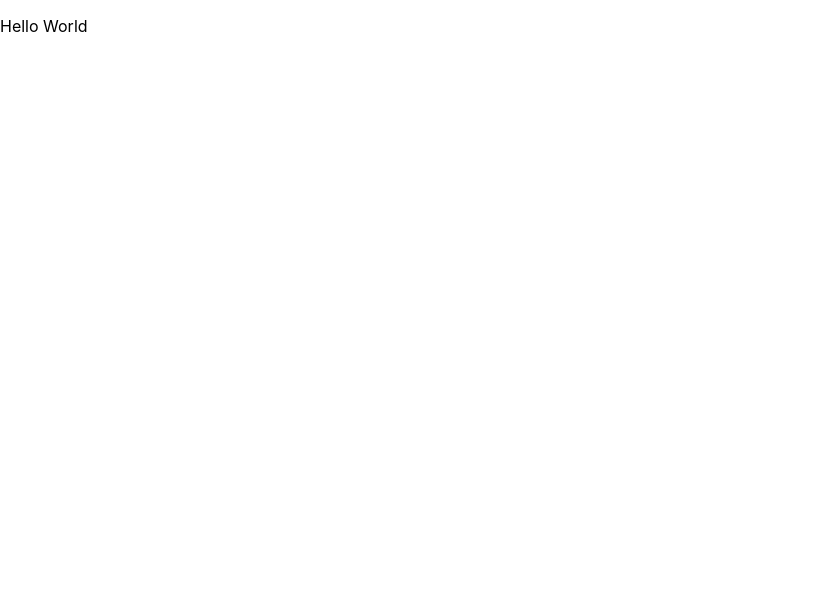
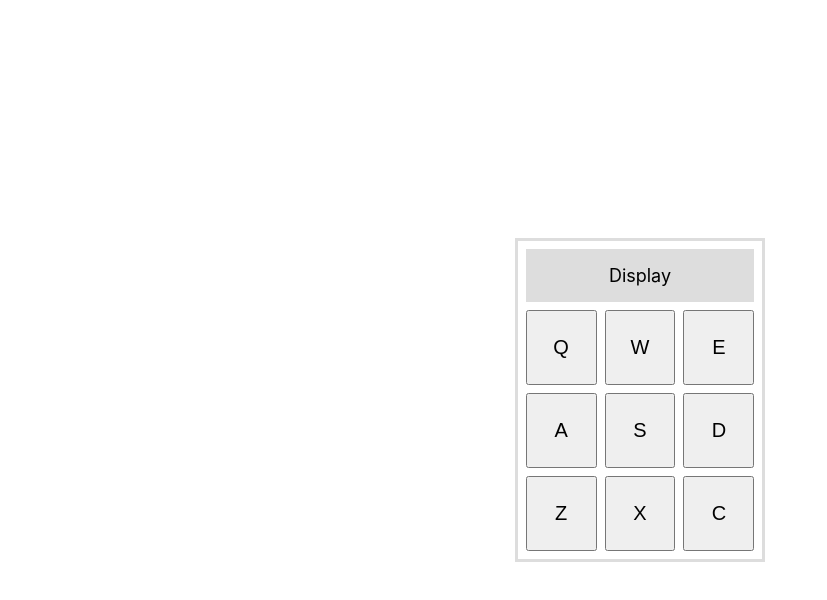
Before and after one commit to Jimfarrugia/react-drum-machine, a React (Create React App) app: page / in a window 1280 px wide. Shown: the top 600 px of the page, without its empty margins (0-827 px from the left). Built offline with nearby package versions, Linux system fonts and the light colour scheme.

Commit message:
add basic layout with html/css

```diff
--- a/src/App.js
+++ b/src/App.js
@@ -1,7 +1,36 @@
 function App() {
 	return (
-		<div className="App">
-			<p>Hello World</p>
+		<div id="drum-machine" className="container">
+			<div id="display">Display</div>
+			<div id="drum-pads">
+				<button id="closed-hat" type="button" className="drum-pad">
+					Q
+				</button>
+				<button id="open-hat" type="button" className="drum-pad">
+					W
+				</button>
+				<button id="kick" type="button" className="drum-pad">
+					E
+				</button>
+				<button id="snare1" type="button" className="drum-pad">
+					A
+				</button>
+				<button id="snare2" type="button" className="drum-pad">
+					S
+				</button>
+				<button id="clap" type="button" className="drum-pad">
+					D
+				</button>
+				<button id="tom" type="button" className="drum-pad">
+					Z
+				</button>
+				<button id="low-tom" type="button" className="drum-pad">
+					X
+				</button>
+				<button id="clave" type="button" className="drum-pad">
+					C
+				</button>
+			</div>
 		</div>
 	);
 }
--- a/src/index.css
+++ b/src/index.css
@@ -5,4 +5,34 @@ body {
 		sans-serif;
 	-webkit-font-smoothing: antialiased;
 	-moz-osx-font-smoothing: grayscale;
+	display: flex;
+	justify-content: center;
+	align-items: center;
+	height: 100vh;
 }
+
+.container {
+	border: 3px solid #ddd;
+	padding: 0.5rem;
+}
+
+#display {
+	text-align: center;
+	background: #ddd;
+	font-size: 1.125rem;
+	padding: 1rem 0;
+	margin-bottom: 0.5rem;
+}
+
+#drum-pads {
+	display: grid;
+	grid-template-rows: repeat(3, 1fr);
+	grid-template-columns: repeat(3, 1fr);
+	grid-gap: 0.5rem;
+}
+
+.drum-pad {
+	padding: 1.5rem;
+	font-size: 1.25rem;
+	outline: none;
+}
```
